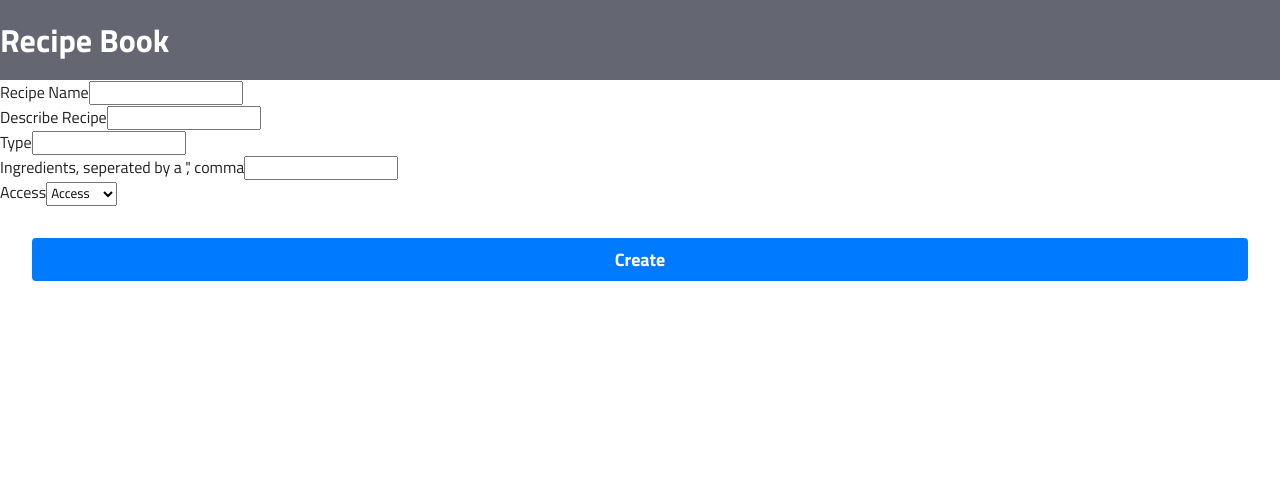
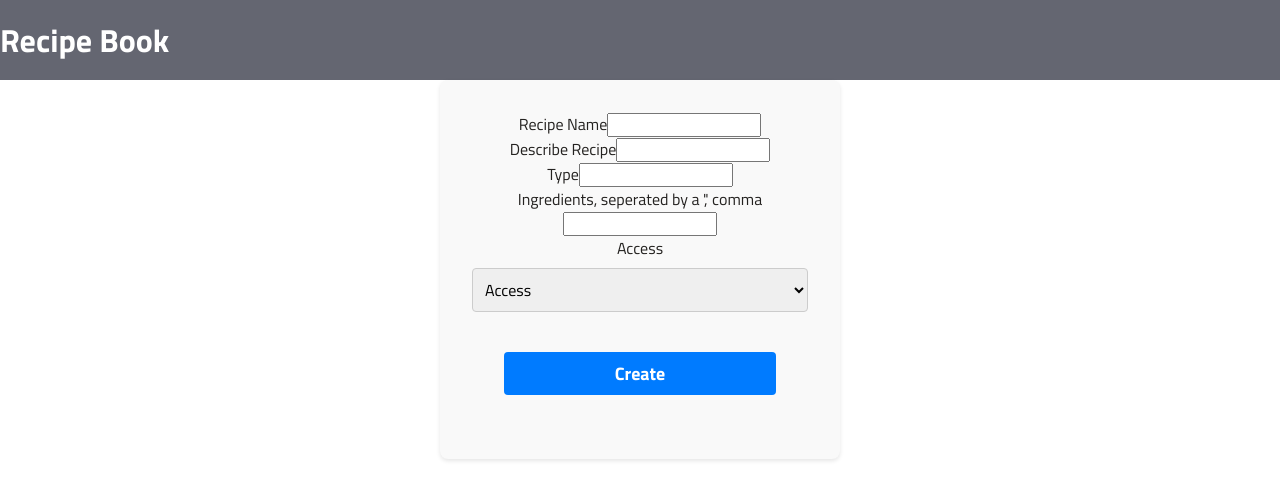
Before and after one commit to ygbadamosi662/Recipe_Book, a React (Create React App) app in the folder recipe_book_frontToo/: page /user/create/recipe in a window 1280 px wide. Shown: the top 500 px of the page. Built offline with nearby package versions, Linux system fonts and the light colour scheme; the HTML template or start-up script is replaced by a standard one.

Commit message:
create recipe css

```diff
--- a/recipe_book_frontToo/src/pages/create_recipe/CreateRecipe.css
+++ b/recipe_book_frontToo/src/pages/create_recipe/CreateRecipe.css
@@ -0,0 +1,54 @@
+/* styles.css */
+.recipe-form {
+  max-width: 400px;
+  margin: 0 auto;
+  padding: 2rem;
+  background-color: #f9f9f9;
+  border-radius: 0.5rem;
+  box-shadow: 0 2px 4px rgba(0, 0, 0, 0.1);
+  text-align: center;
+}
+
+.input {
+  width: 100%;
+  padding: 0.5rem;
+  margin: 0.5rem 0;
+  border: 1px solid #ccc;
+  border-radius: 0.25rem;
+  font-size: 16px;
+}
+
+select {
+  width: 100%;
+  padding: 0.5rem;
+  margin: 0.5rem 0;
+  border: 1px solid #ccc;
+  border-radius: 0.25rem;
+  font-size: 16px;
+}
+
+/* Reduce the top margin for the second input */
+.input + .input {
+  margin-top: -0.5rem;
+}
+
+.input:focus,
+select:focus {
+  outline: none;
+  border: 1px solid #007bff;
+}
+
+.submit-btn {
+  background-color: #007bff;
+  color: #fff;
+  padding: 0.5rem 1rem;
+  border: none;
+  border-radius: 0.25rem;
+  cursor: pointer;
+  font-size: 18px;
+  transition: background-color 0.2s;
+}
+
+.submit-btn:hover {
+  background-color: #0056b3;
+}
```
